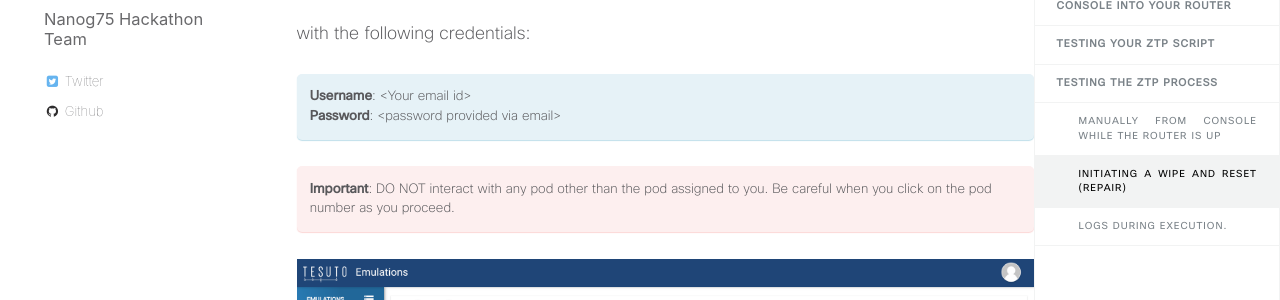
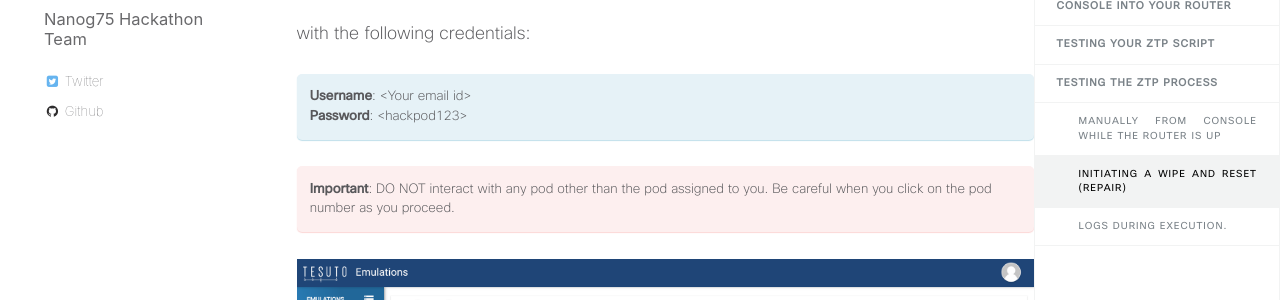
Before and after one commit to nanog75/hackathon, a Jekyll site: the page built from _day0/2019-02-17-step-2-performing-ztp.md, in a window 1280 px wide and 900 px high, scrolled down 6643 px. Shown: the part 150-450 px from the top of the window. Built offline with Jekyll 4.4.1, drawn with Linux system fonts in a browser that asks for light colours.

Commit message:
Update 2019-02-17-step-2-performing-ztp.md

```diff
--- a/_day0/2019-02-17-step-2-performing-ztp.md
+++ b/_day0/2019-02-17-step-2-performing-ztp.md
@@ -289,7 +289,7 @@ For this purpose login to the Tesuto UI at :
 with the following credentials:
 
 **Username**:  &lt;Your email id&gt;
-**Password**:  &lt;password provided via email&gt;
+**Password**:  &lt;hackpod123&gt;
 {: .notice--info}
 
 
```
